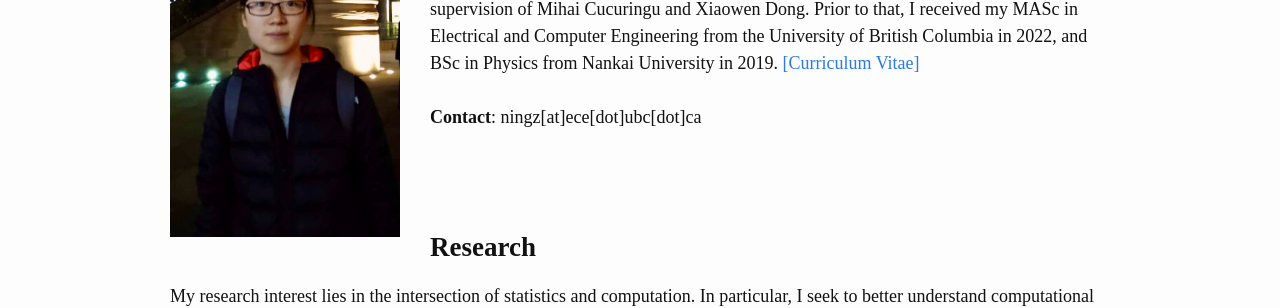
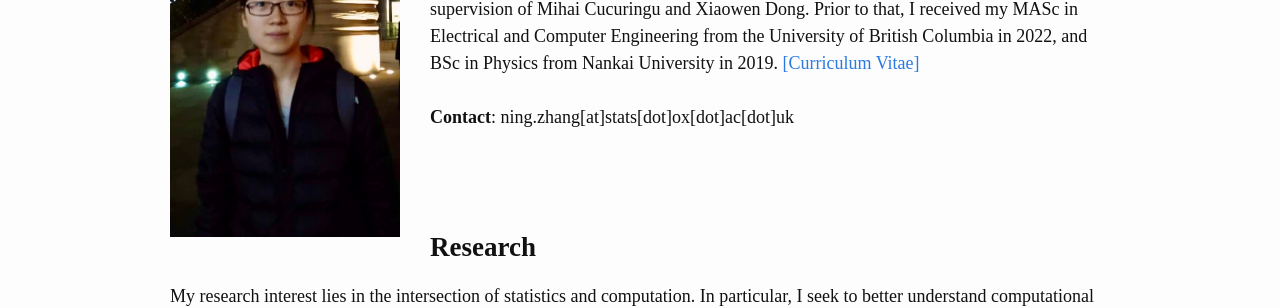
Before and after one commit to NingZhang-Git/NZ_website, a Jekyll site: the page built from index.md, in a window 1280 px wide. Shown: the part 262-570 px from the top of the page. Built offline with Jekyll 4.4.1, drawn with Linux system fonts in a browser that asks for light colours.

Commit message:
Update index.md

```diff
--- a/index.md
+++ b/index.md
@@ -14,7 +14,7 @@ I am a DPhil student in the statistics department at the University of Oxford, u
 [[Curriculum Vitae]](assets/NingZhang_CV.pdf)
 <br>
 <br>
-**Contact**: ningz[at]ece[dot]ubc[dot]ca
+**Contact**: ning.zhang[at]stats[dot]ox[dot]ac[dot]uk
 <br>
 <br>
 <br>
```
